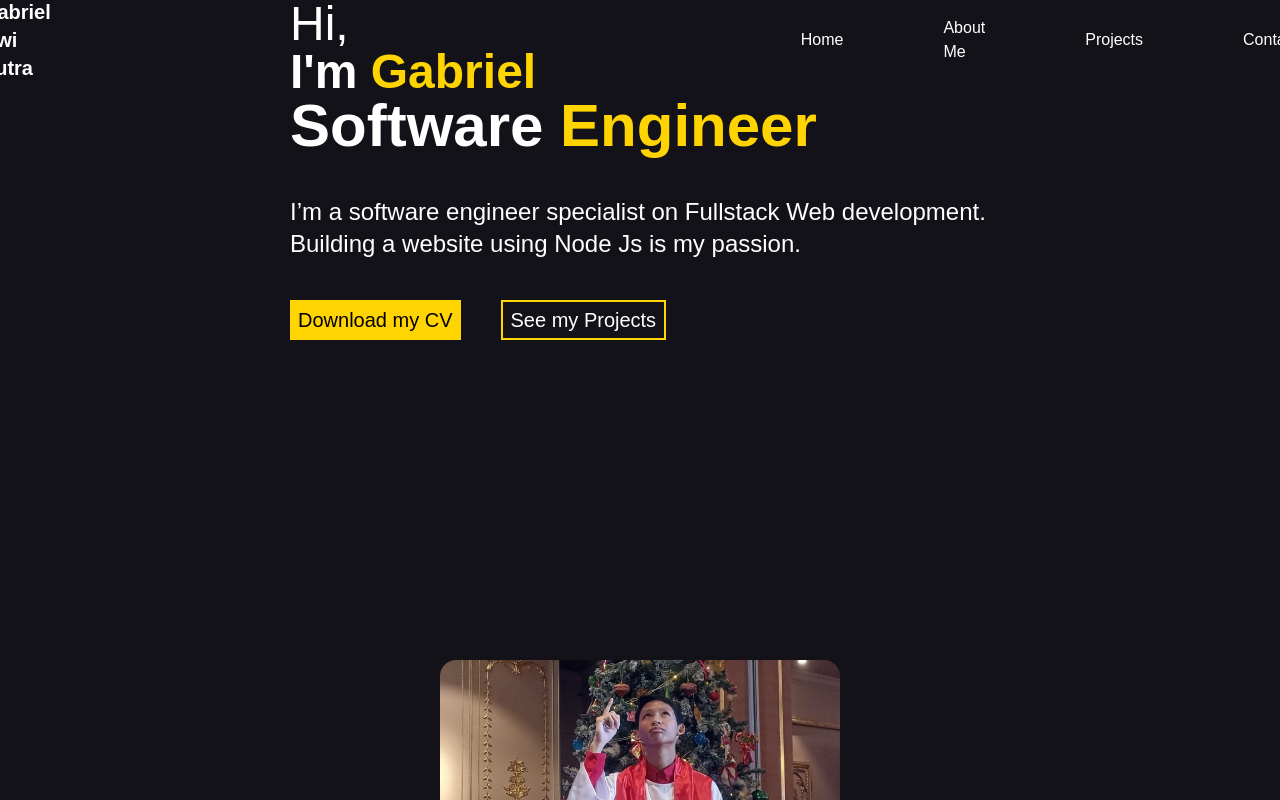
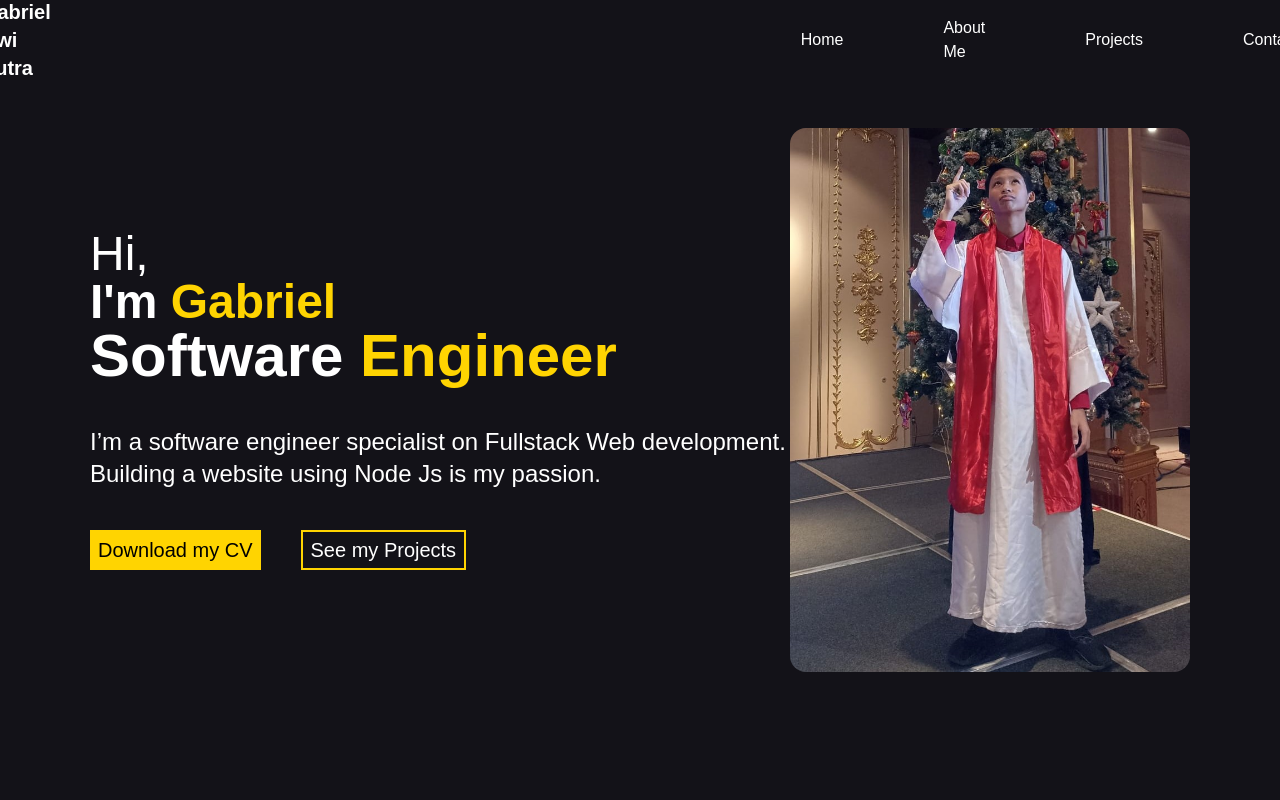
Before and after one commit to Gabriel28-main/Gabriel-Dwi-Putra, a Next.js app: page / in a window 1280 px wide. Shown: the top 800 px of the page. Built offline with nearby package versions, Linux system fonts and the light colour scheme.

Commit message:
fix: fixing the width on HOME.jsx

```diff
--- a/src/app/component/Home.jsx
+++ b/src/app/component/Home.jsx
@@ -5,9 +5,7 @@ import Image from 'next/image'
 
 export default function Home() {
     return (
-        <div className='h-[100vh] bg-[#131218] flex justify-center items-center gap-80
-        flex-wrap
-        '>
+        <div className='h-[100vh] w-screen bg-[#131218] flex justify-center items-center gap-80flex-wrap'>
             <div className='text-white text-5xl font-extrabold w-[700px] flex flex-col gap-10 '>
                 <div className='w-[700px]'>
                     <h2 className='font-normal'>Hi,</h2>
```
